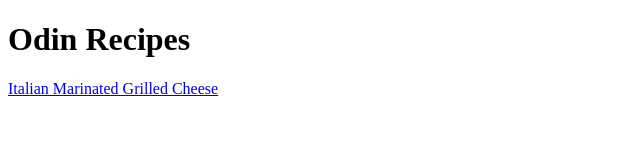
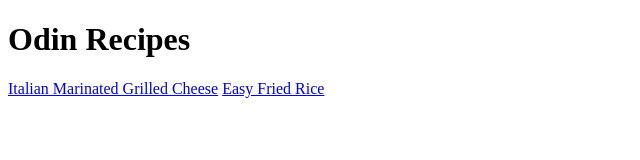
Before and after one commit to cha-verde/odin-recipes, a plain HTML site: page index.html in a window 1280 px wide. Shown: the whole page, without its empty margins (0-640 px from the left). Drawn offline with Linux system fonts and the light colour scheme.

Commit message:
Change the link name of fried-rice recipe

```diff
--- a/index.html
+++ b/index.html
@@ -8,5 +8,6 @@
     <body>
         <h1>Odin Recipes</h1>
         <a href="recipes/grilled-cheese.html">Italian Marinated Grilled Cheese</a>
+        <a href="recipes/fried-rice.html">Easy Fried Rice</a>
     </body>
 </html>
```
